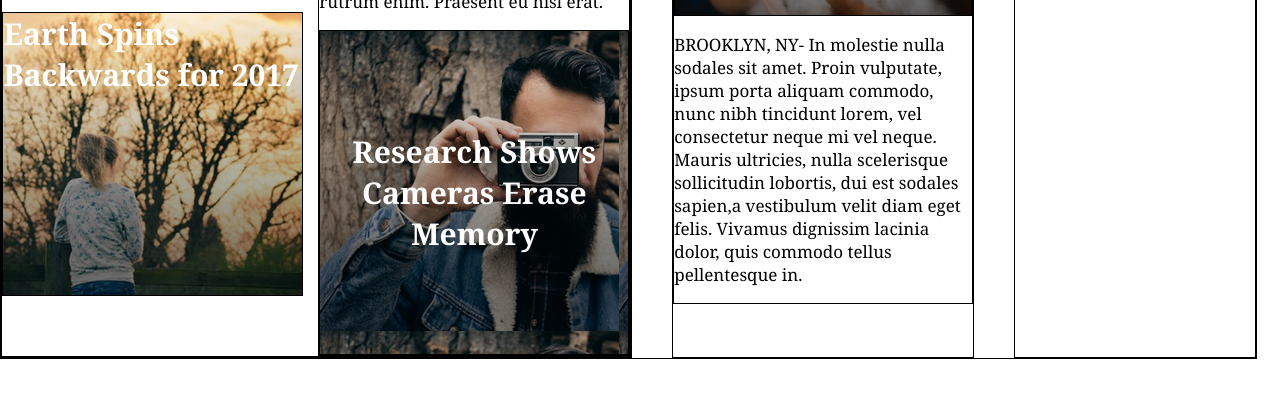
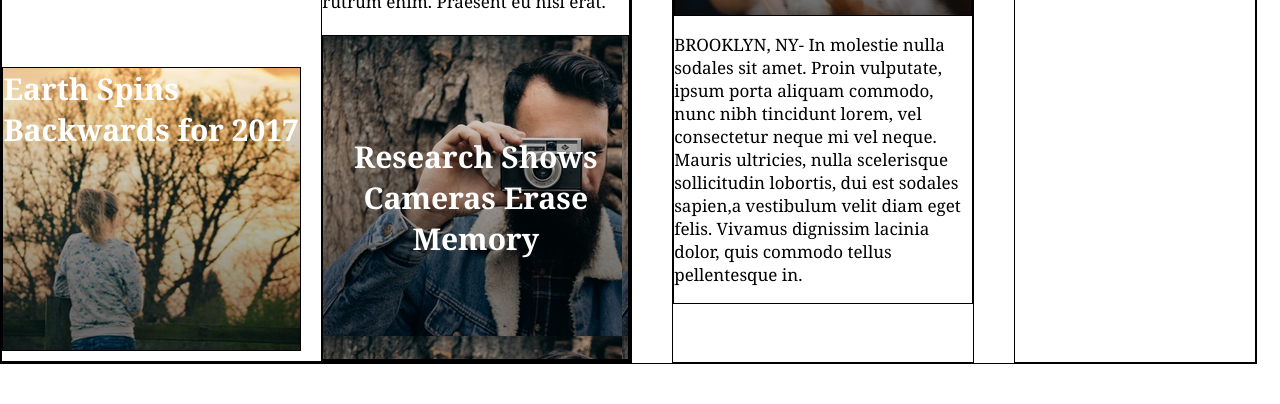
Before and after one commit to judiang1/My-Times, a plain HTML site: page index.html in a window 1280 px wide. Shown: the part 919-1323 px from the top of the page. Drawn offline with Linux system fonts and the light colour scheme.

Commit message:
Update style.css

```diff
--- a/resources/css/style.css
+++ b/resources/css/style.css
@@ -123,6 +123,8 @@ font-weight: bold;
 display: flex;
 flex-direction: column;
 font-family: Georgia;
+margin-top: 20px;
+border: 1px solid black;
   font-size: 17px;
   color: black;
 }
@@ -135,6 +137,7 @@ background-size: auto;
 background-repeat: no-repeat;
 padding: 0px 0px 200px 0px;
 justify-content: center;
+margin-top: 70px;
 
 }
 
@@ -142,7 +145,8 @@ justify-content: center;
 display: flex;
 border: 1px solid black;
 flex-direction: column;
-margin-left: 15px;
+margin-left: 20px;
+
 }
 
 .third-title {
@@ -166,6 +170,7 @@ background-size: auto;
 align-items: center;
 background-size: auto;
 text-align: center;
+margin-top: 5px;
 
 }
 
```
